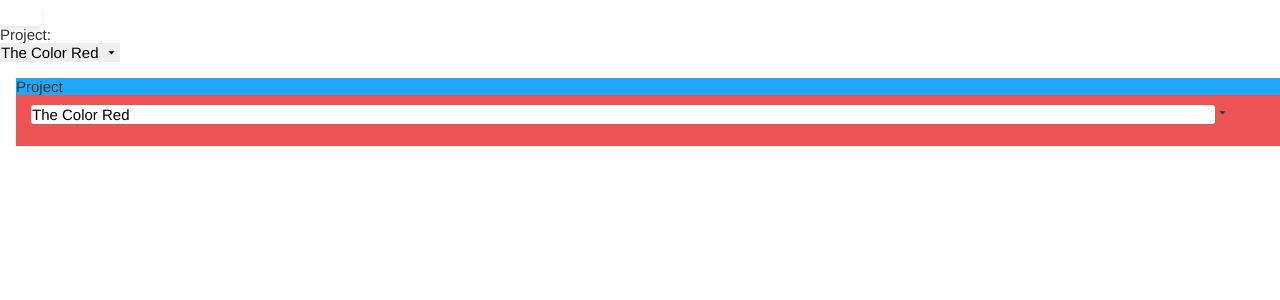
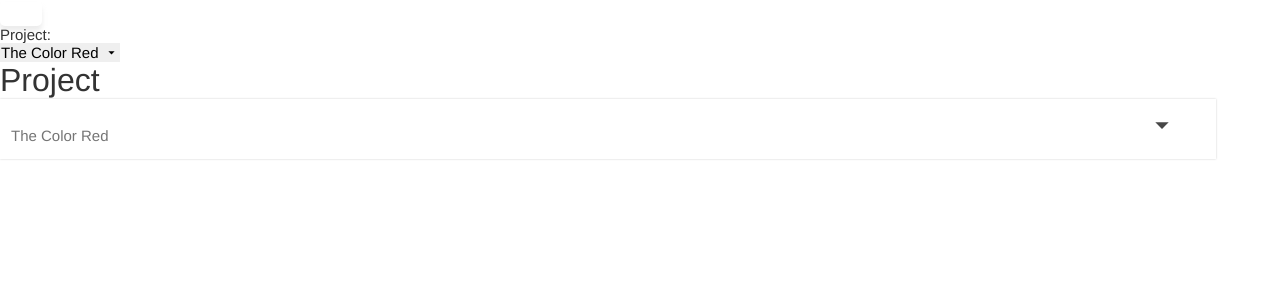
Before and after one commit to albalp/dinamita-reloaded-components, a React (Create React App) app: page / in a window 1280 px wide. Shown: the top 300 px of the page. Built offline with nearby package versions, Linux system fonts and the light colour scheme.

Commit message:
css dropdown

```diff
--- a/src/components/dropdown/DropdownReact.jsx
+++ b/src/components/dropdown/DropdownReact.jsx
@@ -31,14 +31,14 @@ const DropdownReact = (  ) => {
   };
 
   return (
-    <div className="dropdown-container">
+    <div className="dropdown">
       <p>Project</p>
-      <div onClick={toggling} className="dropdown-header">
-        <input  type="text"  value={selectedOption}></input>
+      <div onClick={toggling} className={`select ${isOpen ? 'active' : ''}`}>
+        <input  type="text" className="input-option" placeholder={selectedOption}></input>
         <MdArrowDropDown />
       </div>
       {isOpen && (
-        <ul>
+        <ul className="dropdown-menu">
           {dropdownOptions.map(option =>(
             <li key={option.value} onClick={onOptionClicked(option.label)}>
               {option.label}
--- a/src/components/dropdown/dropdownReact.css
+++ b/src/components/dropdown/dropdownReact.css
@@ -1,21 +1,103 @@
 @import '../../css/global_styles.css';
 
-.dropdown-container{
-    width: 100%;
+/*.dropdown-container{
+    width: 97%;
     height: 4rem;
     margin: 1rem;
-    background-color: var(--primary-color);
-}
-.dropdown-header {
-    width: 100%;
-    height: 80%;
-    padding: 0.67857143em 2.1em 0.67857143em 1em;
-    background-color: var(--danger-color);
-    margin: 1px solid var(--dark-color);
 
 }
+.dropdown-headerinactive:hover {
+    width: 95%;
+    height: 60%;
+    padding: 0.67857143em 2.1em 0.67857143em 1em;
+    border: 1px solid rgba(34,36,38,.35);;
+    border-radius: 0.2rem;
+    box-shadow: 0 2px 3px 0 rgb(34 36 38 / 15%);
+}
+.dropdown-headeractive {
+    width: 95%;
+    height: 60%;
+    padding: 0.67857143em 2.1em 0.67857143em 1em;
+    border: 1px 1px 0 1px #96c8da;
 
+    border-radius: 0.2rem;
+
+}
 .dropdown-header input{
-    width: 96%;
-    border-radius: 0.2rem;
+    width: 98%;
 }
+.visible-options {
+    overflow-x: hidden;
+    overflow-y: auto;
+    -webkit-backface-visibility: hidden;
+    backface-visibility: hidden;
+}*/
+
+.dropdown {
+  width: 95%;
+  display: inline-block;
+  background-color: #fff;
+  font-size: 4vmin;
+}
+.select {
+  cursor: pointer;
+  display: block;
+  padding: 10px;
+  box-shadow: 0 0 2px rgb(204, 204, 204);
+  transition: all .5s ease;
+  position: relative;
+  color: #474747;
+  text-align: left
+}
+
+.select:hover{
+    outline: 1px solid rgba(34,36,38,.35);
+}
+
+.active{
+    border: 2px 2px 0 2px #96c8da;
+    outline: 1px solid #96c8da;
+    transition: all 0.2s ease-in-out;
+    border-radius: 2px 2px 0 0;
+}
+
+.active:hover {
+    border: 2px #96c8da;
+    border-radius: 2px 2px 0 0;
+    background-color: #f8f8f8
+}
+
+.input-option {
+    width: 95%;
+    border: 0 2px 2px 2px #96c8da;
+}
+
+.dropdown-menu {
+    padding: 0;
+    list-style: none;
+    position: absolute;
+    background-color: var(--width-color);
+    width: 95%;
+    left: 0;
+    margin-top: 1px;
+    box-shadow: 0 1px 2px rgb(204, 204, 204);
+    outline: 1px solid #96c8da;
+    border-radius: 0 1px 2px 2px ;
+    overflow: hidden;
+    max-height: 144px;
+    overflow-y: auto;
+    z-index: 9
+}
+
+.dropdown-menu li {
+    padding: 2vmin;
+    border-bottom: 1px solid rgba(204,204,204,0.38);
+    transition: all .2s ease-in-out;
+    cursor: pointer;
+}
+.dropdown-menu li:hover {
+    background-color: #f2f2f2
+}
+.dropdown-menu li:active {
+    background-color: #e2e2e2
+}
```
